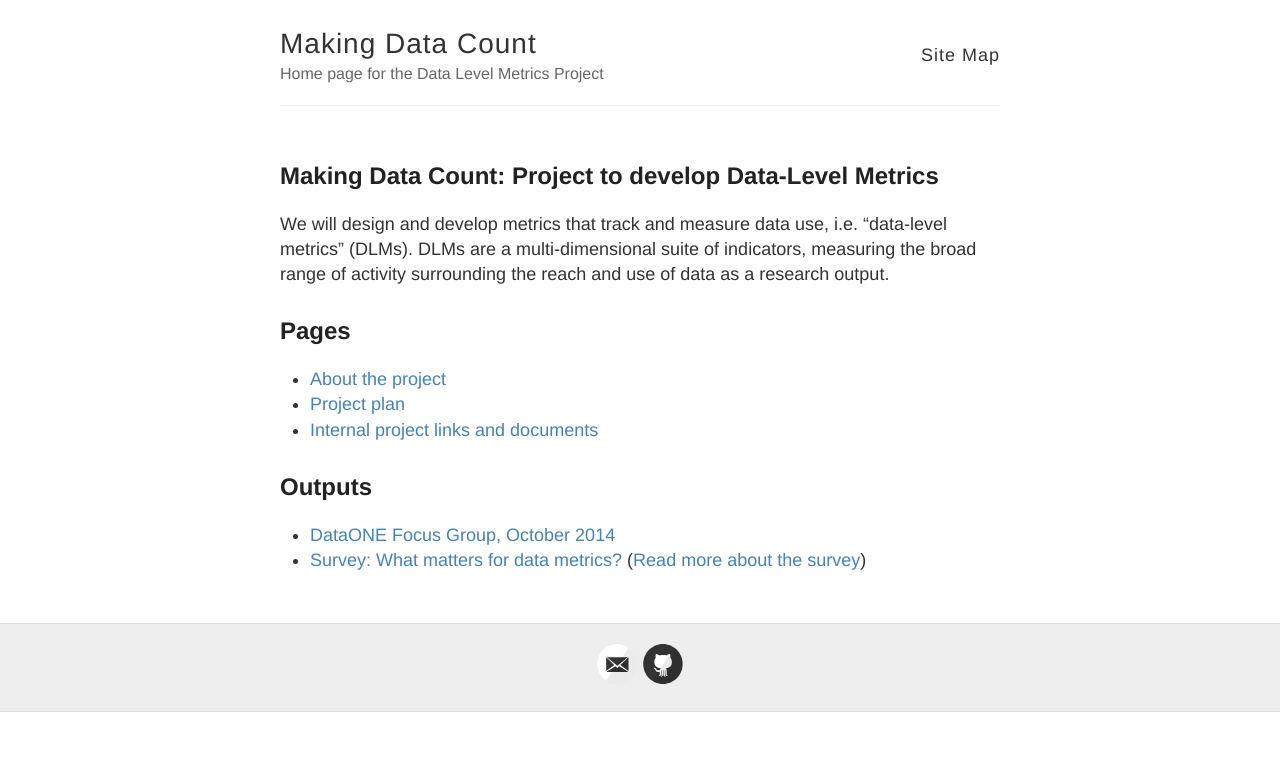
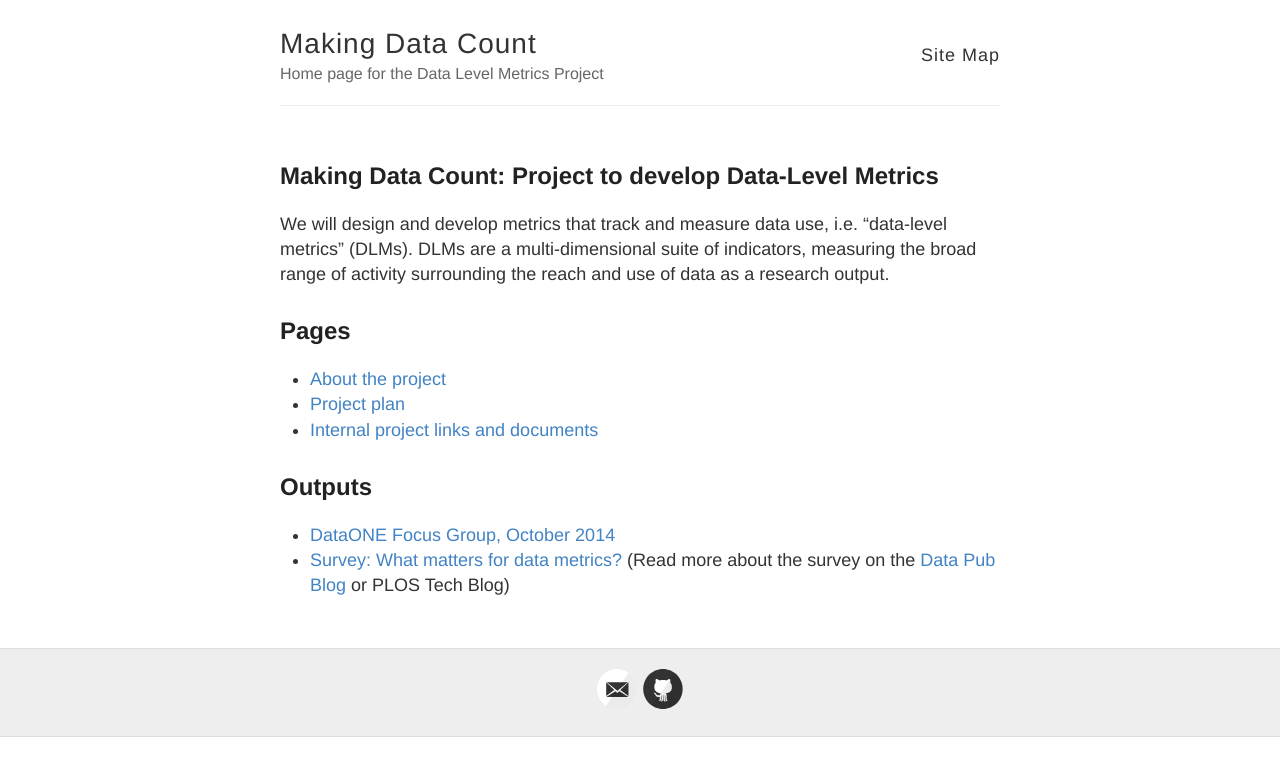
Before and after one commit to lagotto/MDC, a Jekyll site: the page built from index.html, in a window 1280 px wide. Shown: the top 776 px of the page. Built offline with Jekyll 4.4.1, drawn with Linux system fonts in a browser that asks for light colours.

Commit message:
add link to PLOS blog

```diff
--- a/index.html
+++ b/index.html
@@ -33,7 +33,7 @@ We will design and develop metrics that track and measure data use, i.e. “data
 <h2>Outputs</h2>
 <ul>
 <li> <a href="http://articlemetrics.github.io/MDC/d1-focus">DataONE Focus Group, October 2014</a></li>
-<li> <a href="http://surveymonkey.com/s/makedatacount">Survey: What matters for data metrics?</a> (<a href="http://datapub.cdlib.org/2014/10/31/data-do-you-care-the-dlm-survey/">Read more about the survey</a>)</li>
+<li> <a href="http://surveymonkey.com/s/makedatacount">Survey: What matters for data metrics?</a> (Read more about the survey on the <a href="http://datapub.cdlib.org/2014/10/31/data-do-you-care-the-dlm-survey/">Data Pub Blog</a> or <a href="http://blogs.plos.org/tech/how-do-you-do-data/"></a>PLOS Tech Blog</a>)</li>
 </ul>
 
 <!-- <h3><a href="http://datapub.cdlib.org/http://datapub.cdlib.org/2014/10/07/uc3-plos-and-dataone-join-forces-to-build-incentives-for-data-sharing/">Data Pub blog post announcing funding (10/2014)</a></li> -->
```
